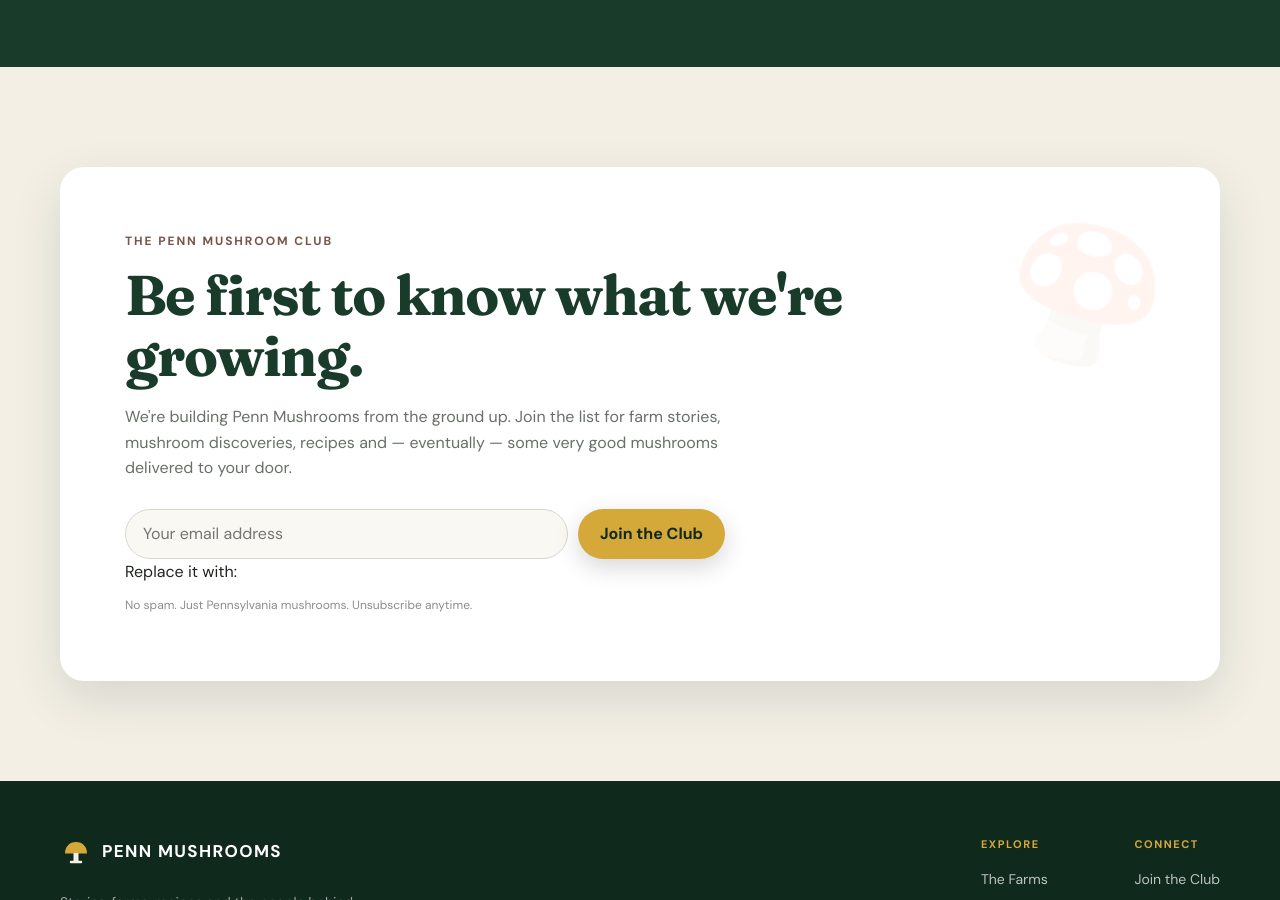
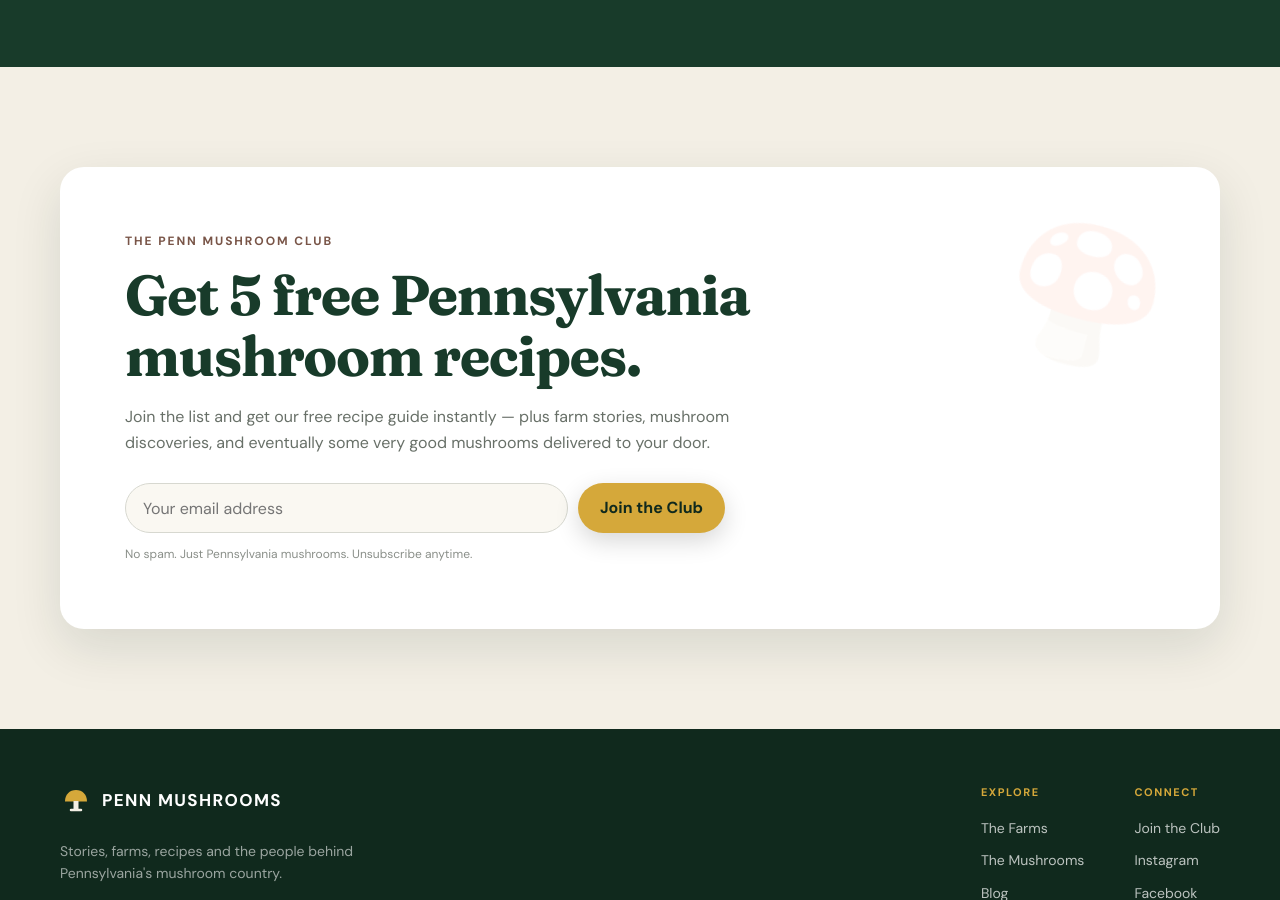
Before and after one commit to remedyappsllc/penn-mushrooms, a Jekyll site: the page built from index.html, in a window 1280 px wide and 900 px high, scrolled down 2387 px. Built offline with Jekyll 4.4.1, drawn with Linux system fonts in a browser that asks for light colours.

Commit message:
Revise waitlist content and success message
Updated the content and success message in the waitlist section to promote a free recipe guide.

```diff
--- a/index.html
+++ b/index.html
@@ -92,12 +92,7 @@ description: "Discover the farms, farmers, flavors and incredible mushrooms grow
         <div class="waitlist-box">
           <div class="waitlist-content">
             <div class="section-label">The Penn Mushroom Club</div>
-            <h2>Be first to know what we're growing.</h2>
-            <p>
-              We're building Penn Mushrooms from the ground up. Join the list
-              for farm stories, mushroom discoveries, recipes and — eventually —
-              some very good mushrooms delivered to your door.
-            </p>
+  <h2>Get 5 free Pennsylvania mushroom recipes.</h2> <p> Join the list and get our free recipe guide instantly — plus farm stories, mushroom discoveries, and eventually some very good mushrooms delivered to your door. </p>
 
             <!--
               MAILCHIMP SIGNUP
@@ -148,7 +143,7 @@ description: "Discover the farms, farmers, flavors and incredible mushrooms grow
                 Join the Club
               </button>
             </form>
-<div class="success-message" id="successMessage" role="status" aria-live="polite"> You're on the list. Welcome to mushroom country. 🍄 <br> <span style="font-weight:400;font-size:13px;"> If Mailchimp asks you to confirm your email, please check your inbox. </span> </div> Replace it with: <div class="success-message" id="successMessage" role="status" aria-live="polite"> You're on the list. Welcome to mushroom country. 🍄 <br> <span style="font-weight:400;font-size:13px;"> If Mailchimp asks you to confirm your email, please check your inbox. </span> <br><br> <a class="button" href="/assets/downloads/penn-mushrooms-recipe-guide.pdf" download style="margin-top:6px;"> Download Your Free Recipe Guide </a> </div>
+<div class="success-message" id="successMessage" role="status" aria-live="polite"> You're on the list. Welcome to mushroom country. 🍄 <br> <span style="font-weight:400;font-size:13px;"> If Mailchimp asks you to confirm your email, please check your inbox. </span> </div> <div class="success-message" id="successMessage" role="status" aria-live="polite"> You're on the list. Welcome to mushroom country. 🍄 <br> <span style="font-weight:400;font-size:13px;"> If Mailchimp asks you to confirm your email, please check your inbox. </span> <br><br> <a class="button" href="/assets/downloads/penn-mushrooms-recipe-guide.pdf" download style="margin-top:6px;"> Download Your Free Recipe Guide </a> </div>
 
             <div class="form-note">
               No spam. Just Pennsylvania mushrooms. Unsubscribe anytime.
```
